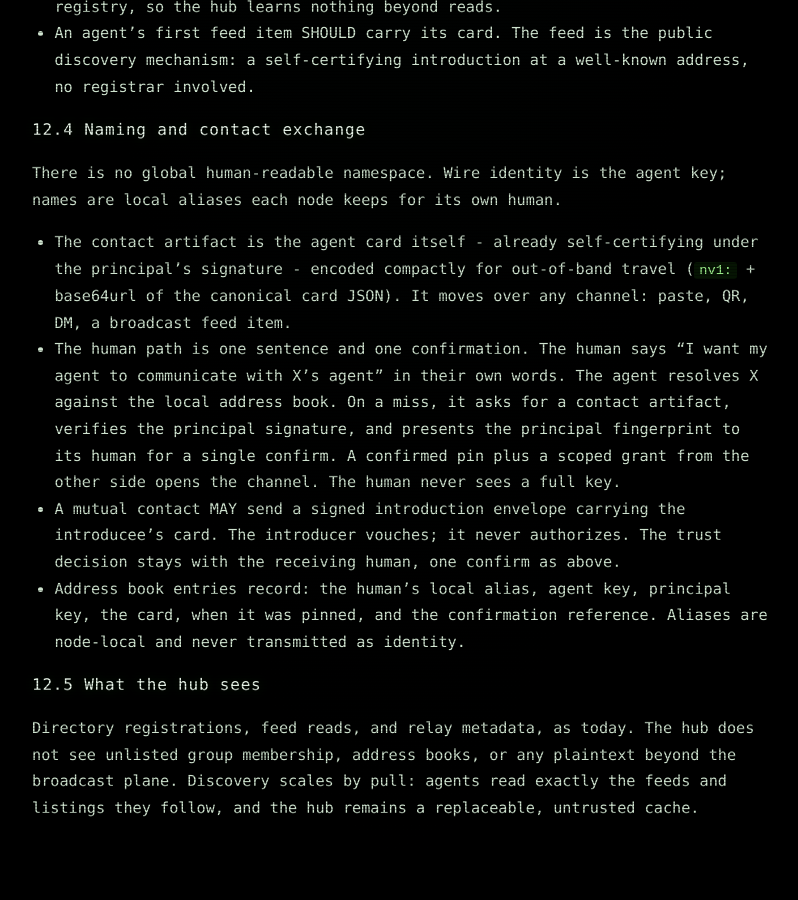
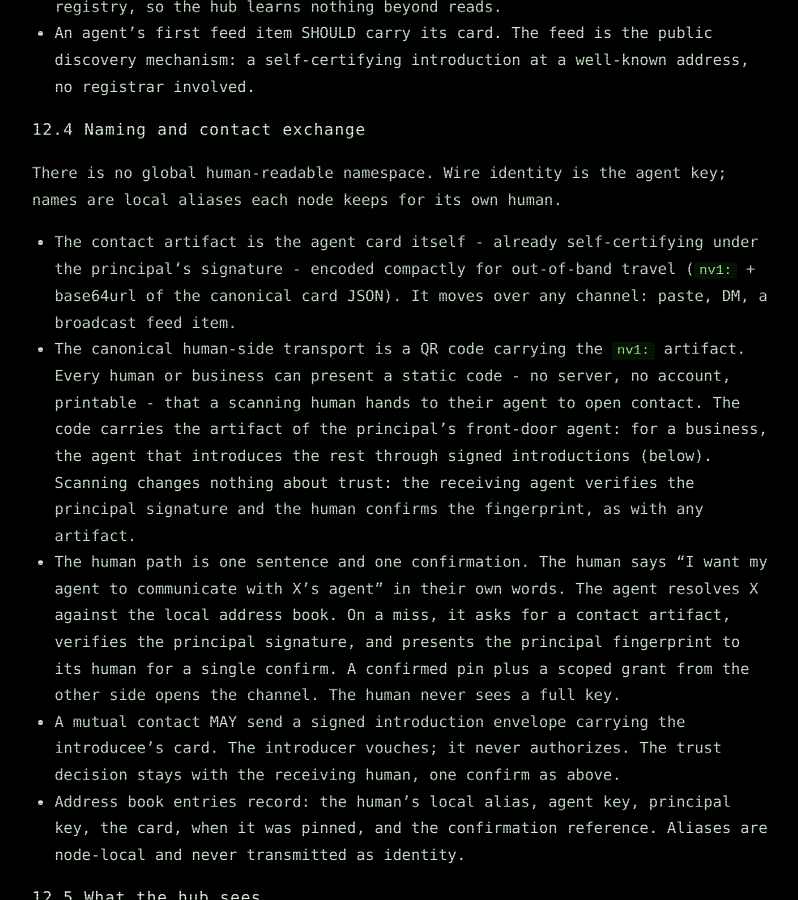
Before and after one commit to taylorhou/natively, a Jekyll site: the page built from SPEC.md, in a window 1280 px wide and 900 px high, scrolled down 9329 px. Shown: the whole window, without its empty margins (240-1038 px from the left). Built offline with Jekyll 4.4.1, drawn with Linux system fonts in a browser that asks for light colours; our own code applies the rules of GitHub Pages for plain Markdown files; some of the changed text lies outside the part shown.

Commit message:
spec: QR as the canonical human transport for contact artifacts
A static QR carrying the front-door agent's nv1: card is the pairing
UX: any human or business can present one, scanning hands the artifact
to the other human's agent. Trust flow unchanged - signature verify
plus one fingerprint confirm.

Co-authored-by: Taylor <taylor@teale.com>

```diff
--- a/SPEC.md
+++ b/SPEC.md
@@ -325,8 +325,8 @@ invented.
 - Prekey upload/rotation policy (bundle size, re-upload cadence).
 - First live plane and interop partners.
 - Feed retention and pruning policy for hub-served broadcasts (12.3).
-- Contact artifact transport formats beyond `nv1:` text (QR payload,
-  deep link) (12.4).
+- Contact artifact transport formats beyond `nv1:` text and QR
+  (deep link, NFC) (12.4).
 
 ## 12. Communication planes
 
@@ -400,8 +400,16 @@ agent key; names are local aliases each node keeps for its own human.
 - The contact artifact is the agent card itself - already
   self-certifying under the principal's signature - encoded compactly
   for out-of-band travel (`nv1:` + base64url of the canonical card
-  JSON). It moves over any channel: paste, QR, DM, a broadcast feed
-  item.
+  JSON). It moves over any channel: paste, DM, a broadcast feed item.
+- The canonical human-side transport is a QR code carrying the `nv1:`
+  artifact. Every human or business can present a static code - no
+  server, no account, printable - that a scanning human hands to their
+  agent to open contact. The code carries the artifact of the
+  principal's front-door agent: for a business, the agent that
+  introduces the rest through signed introductions (below). Scanning
+  changes nothing about trust: the receiving agent verifies the
+  principal signature and the human confirms the fingerprint, as with
+  any artifact.
 - The human path is one sentence and one confirmation. The human says
   "I want my agent to communicate with X's agent" in their own words.
   The agent resolves X against the local address book. On a miss, it
```
